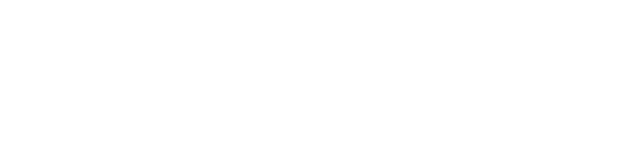
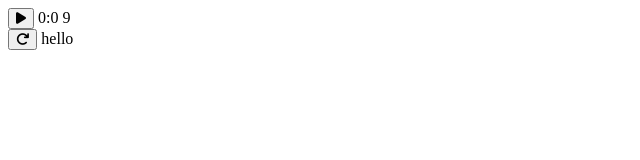
Before and after one commit to younoah/carrot-game, a plain HTML site: page index.html in a window 1280 px wide. Shown: the whole page, without its empty margins (0-640 px from the left). Drawn offline with Linux system fonts and the light colour scheme.

Commit message:
[feat] mark up index.html

```diff
--- a/index.html
+++ b/index.html
@@ -5,7 +5,28 @@
     <meta name="viewport" content="width=device-width, initial-scale=1.0" />
     <title>Carrot Game</title>
     <link rel="stylesheet" href="style.css" />
-    <script src="./src/main.js"></script>
+    <script src="./src/main.js" defer></script>
+    <script
+      src="https://kit.fontawesome.com/d80fec2474.js"
+      crossorigin="anonymous"
+    ></script>
   </head>
-  <body></body>
+  <body>
+    <section class="game">
+      <header class="game__heder">
+        <button class="game__button">
+          <i class="fas fa-play"></i>
+        </button>
+        <span class="game__timer">0:0</span>
+        <span class="game__score">9</span>
+      </header>
+      <section class="game__field"></section>
+    </section>
+    <section class="pop-up">
+      <button class="pop-up__refresh">
+        <i class="fas fa-redo"></i>
+      </button>
+      <span class="pop-up__message">hello</span>
+    </section>
+  </body>
 </html>
--- a/style.css
+++ b/style.css
@@ -0,0 +1,6 @@
+body {
+}
+
+.game {
+  display: flex;
+}
```
Also changed, not shown: 1 other file.
